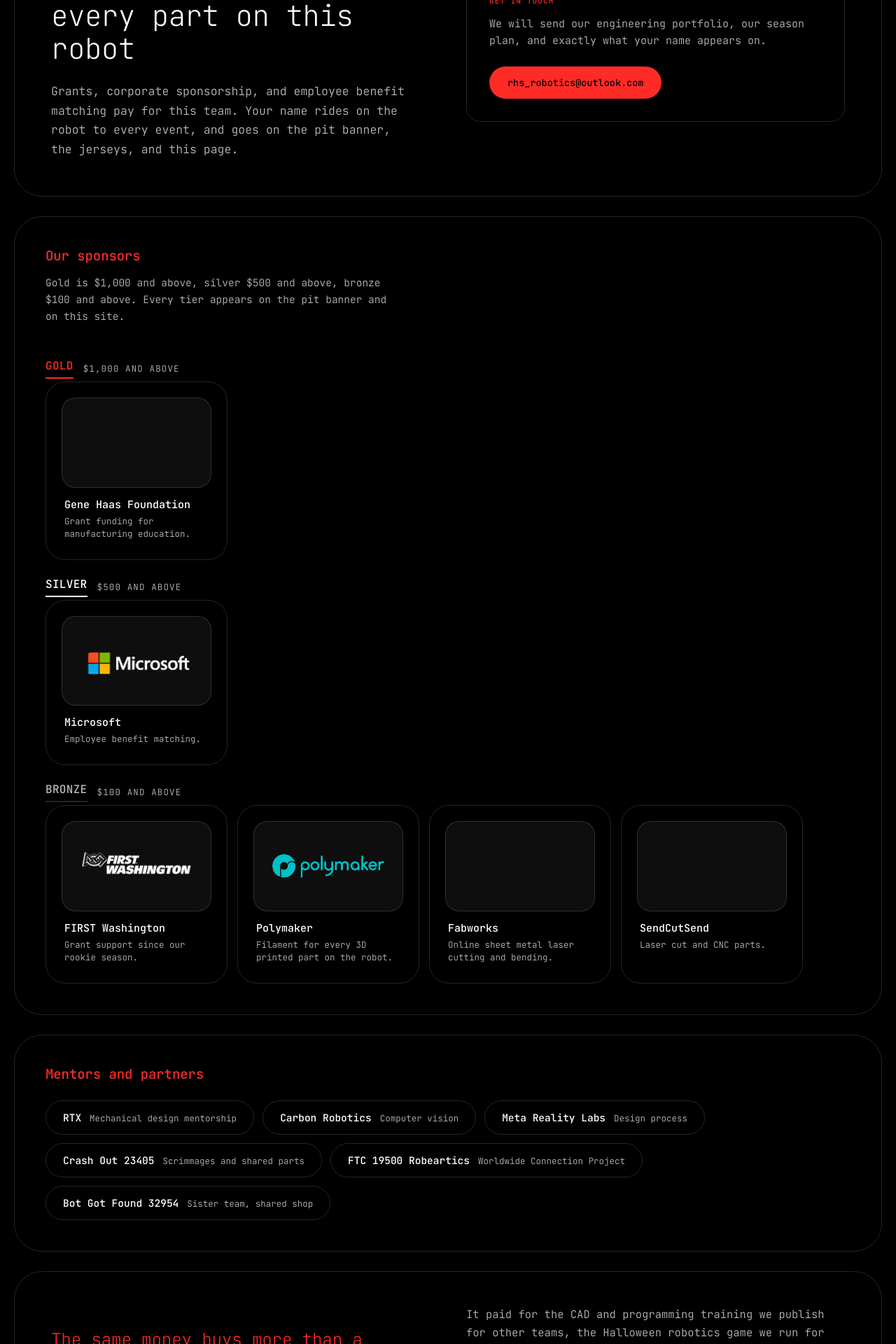
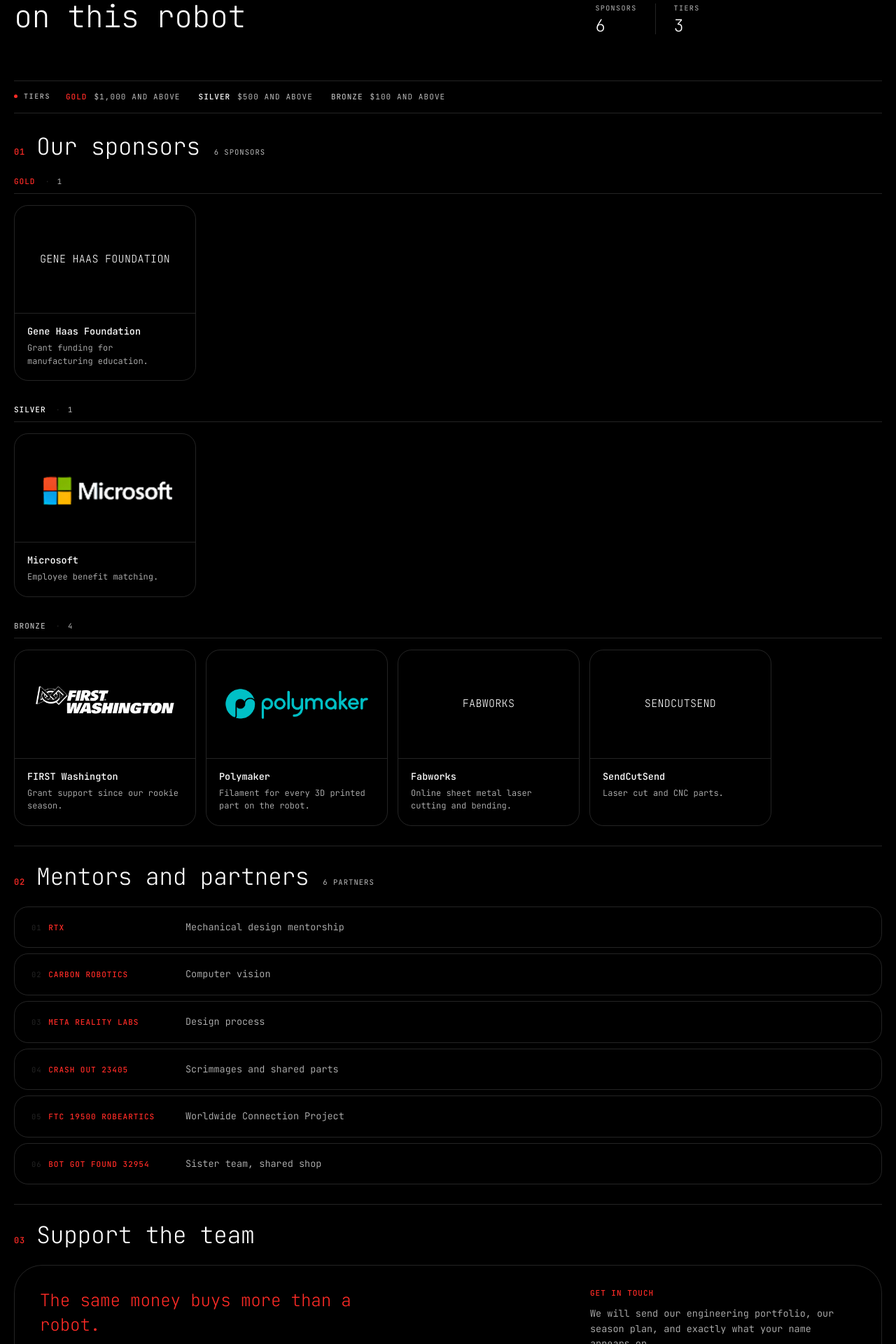
Before and after one commit to BotNotFound/website, a SvelteKit app: page /sponsors in a window 1280 px wide. Shown: the part 280-2200 px from the top of the page at 70% size. Built offline with nearby package versions, Linux system fonts and the light colour scheme.

Commit message:
Update to sponsor page

```diff
--- a/src/lib/components/PartnerList.svelte
+++ b/src/lib/components/PartnerList.svelte
@@ -1,41 +1,82 @@
 <script lang="ts">
+	import { revealOnView } from '$lib/actions/reveal';
 	import type { Partner } from '$lib/types';
 
 	let { partners }: { partners: Partner[] } = $props();
+
+	const pad = (i: number) => String(i + 1).padStart(2, '0');
 </script>
 
-<div class="partner-list">
-	{#each partners as partner (partner.name)}
-		<div class="partner-chip card">
-			<span class="partner-name">{partner.name}</span>
-			<span class="partner-note">{partner.note}</span>
-		</div>
+<ol class="partner-list" role="list">
+	{#each partners as partner, i (partner.name)}
+		<li class="partner-item" use:revealOnView>
+			<div class="partner-row card">
+				<div class="partner-head">
+					<span class="partner-index" aria-hidden="true">{pad(i)}</span>
+					<h3 class="partner-name">{partner.name}</h3>
+				</div>
+				<p class="partner-note">{partner.note}</p>
+			</div>
+		</li>
 	{/each}
-</div>
+</ol>
 
 <style>
 	.partner-list {
+		list-style: none;
+		margin: 0;
+		padding: 0;
+		display: flex;
+		flex-direction: column;
+		gap: 8px;
+	}
+
+	/* Same row geometry as the history build-log entries: a fixed-ish key column
+	   against a wide value column, wrapping rather than an auto-fit grid. */
+	.partner-row {
 		display: flex;
 		flex-wrap: wrap;
-		gap: 12px;
+		gap: 8px 30px;
+		align-items: baseline;
+		padding: 18px 24px;
+		transition: border-color 0.18s ease;
 	}
 
-	.partner-chip {
-		border-radius: var(--radius-full);
-		padding: 14px 24px;
+	.partner-head {
+		flex: 0 1 190px;
 		display: flex;
 		align-items: baseline;
-		gap: 12px;
-		flex-wrap: wrap;
+		gap: 10px;
+		min-width: 0;
+	}
+
+	.partner-index {
+		font-size: 10.5px;
+		font-weight: var(--weight-regular);
+		letter-spacing: 0.08em;
+		color: var(--outline);
+		flex: none;
 	}
 
 	.partner-name {
-		font-size: 14.5px;
+		margin: 0;
+		font-size: 11px;
 		font-weight: var(--weight-medium);
+		letter-spacing: 0.09em;
+		text-transform: uppercase;
+		color: var(--primary);
 	}
 
 	.partner-note {
-		font-size: 12.5px;
+		flex: 1 1 340px;
+		min-width: 0;
+		margin: 0;
+		font-size: 13.5px;
+		line-height: 1.6;
 		color: var(--on-var);
 	}
+
+	.partner-item:hover .partner-row {
+		border-color: var(--primary);
+	}
 </style>
--- a/src/lib/components/SponsorCard.svelte
+++ b/src/lib/components/SponsorCard.svelte
@@ -1,16 +1,25 @@
 <script lang="ts">
+	import { revealOnView } from '$lib/actions/reveal';
 	import type { Sponsor } from '$lib/types';
 
 	let { sponsor }: { sponsor: Sponsor } = $props();
 </script>
 
-<a class="sponsor-card card" href={sponsor.url} target="_blank" rel="noopener">
-	<div
-		class="sponsor-logo"
-		role="img"
-		aria-label={sponsor.name}
-		style:background-image={`url('${sponsor.logo ?? '/sponsors/placeholder.png'}')`}
-	></div>
+<a class="sponsor-card card" href={sponsor.url} target="_blank" rel="noopener" use:revealOnView>
+	<div class="sponsor-plate">
+		{#if sponsor.logo}
+			<div
+				class="sponsor-logo"
+				role="img"
+				aria-label={sponsor.name}
+				style:background-image={`url('${sponsor.logo}')`}
+			></div>
+		{:else}
+			<!-- aria-hidden: .sponsor-name repeats this immediately below. -->
+			<div class="sponsor-wordmark" aria-hidden="true">{sponsor.name}</div>
+		{/if}
+	</div>
+
 	<div class="sponsor-details">
 		<div class="sponsor-name">{sponsor.name}</div>
 		<div class="sponsor-note">{sponsor.note}</div>
@@ -18,47 +27,73 @@
 </a>
 
 <style>
+	/* One box, one internal hairline. The old card nested a bordered logo box
+	   inside a bordered card, which was the fussiest thing on the page. */
 	.sponsor-card {
 		flex: 1 1 210px;
 		max-width: 260px;
-		border-radius: 28px;
-		padding: 22px;
+		border-radius: var(--radius-card);
+		padding: 0;
 		display: flex;
 		flex-direction: column;
-		gap: 14px;
 		color: var(--on-surface);
+		transition: border-color 0.18s ease;
 	}
 
 	.sponsor-card:hover {
 		border-color: var(--primary);
+		/* Held explicitly against the global a:hover { color: var(--primary) }. */
 		color: var(--on-surface);
 	}
 
+	.sponsor-card:focus-visible {
+		outline: 1px solid var(--primary);
+		outline-offset: 3px;
+	}
+
+	.sponsor-plate {
+		aspect-ratio: 5 / 3;
+		display: grid;
+		place-items: center;
+		padding: 22px;
+		border-bottom: 1px solid var(--outline);
+	}
+
 	.sponsor-logo {
-		aspect-ratio: 5 / 3;
-		border-radius: 20px;
-		background-color: var(--sc);
-		border: 1px solid var(--outline);
+		width: 100%;
+		height: 100%;
 		background-repeat: no-repeat;
 		background-position: center;
 		background-size: contain;
-		background-origin: content-box;
-		padding: 22px;
+	}
+
+	/* Sponsors with no logo art get their name set as a wordmark rather than an
+	   empty plate. They paid the same as the ones with art, and the gold tier is
+	   currently logo-less -- a grey "logo goes here" pill would visibly demote it. */
+	.sponsor-wordmark {
+		font-family: var(--font-display);
+		font-size: 15px;
+		font-weight: var(--weight-thin);
+		line-height: 1.3;
+		letter-spacing: 0.02em;
+		text-align: center;
+		text-transform: uppercase;
+		color: var(--on-surface);
 	}
 
 	.sponsor-details {
-		padding: 0 4px 4px;
+		padding: 16px 18px 18px;
 	}
 
 	.sponsor-name {
-		font-size: 15px;
+		font-size: 13.5px;
 		font-weight: var(--weight-medium);
-		margin-bottom: 5px;
+		margin-bottom: 6px;
 	}
 
 	.sponsor-note {
-		font-size: 12.5px;
-		line-height: 1.5;
+		font-size: 12px;
+		line-height: 1.55;
 		color: var(--on-var);
 	}
 </style>
--- a/src/lib/components/SponsorGrid.svelte
+++ b/src/lib/components/SponsorGrid.svelte
@@ -11,8 +11,8 @@
 	{#each groups as group (group.tier)}
 		<div class="tier-group">
 			<div class="tier-header">
-				<span class="tier-chip tier-{group.tier}">{group.label}</span>
-				<span class="tier-amount">{group.amount}</span>
+				<span class="tier-label tier-{group.tier}">{group.label}</span>
+				<span class="tier-count">{group.sponsors.length}</span>
 			</div>
 			<div class="tier-row">
 				{#each group.sponsors as sponsor (sponsor.name)}
@@ -27,7 +27,57 @@
 	.sponsor-tiers {
 		display: flex;
 		flex-direction: column;
-		gap: 10px;
+		gap: 34px;
+	}
+
+	.tier-group {
+		display: flex;
+		flex-direction: column;
+		gap: 16px;
+	}
+
+	/* Label sits on the rule like a table header. The tier amount lives in the
+	   page's legend band, so it is deliberately not repeated here. */
+	.tier-header {
+		display: flex;
+		align-items: baseline;
+		gap: 14px;
+		flex-wrap: wrap;
+		padding-bottom: 10px;
+		border-bottom: 1px solid var(--outline);
+	}
+
+	.tier-label {
+		font-size: 11px;
+		font-weight: var(--weight-medium);
+		letter-spacing: 0.09em;
+		text-transform: uppercase;
+	}
+
+	.tier-label.tier-gold {
+		color: var(--primary);
+	}
+
+	.tier-label.tier-silver {
+		color: var(--on-surface);
+	}
+
+	.tier-label.tier-bronze {
+		color: var(--on-var);
+	}
+
+	.tier-count {
+		font-size: 10.5px;
+		font-weight: var(--weight-regular);
+		letter-spacing: 0.1em;
+		text-transform: uppercase;
+		color: var(--on-var);
+	}
+
+	.tier-count::before {
+		content: '·';
+		margin-right: 10px;
+		color: var(--outline);
 	}
 
 	.tier-row {
@@ -35,42 +85,4 @@
 		flex-wrap: wrap;
 		gap: 14px;
 	}
-
-	.tier-header {
-		display: flex;
-		align-items: center;
-		gap: 14px;
-		flex-wrap: wrap;
-		padding: 14px 0 4px;
-	}
-
-	.tier-chip {
-		padding-bottom: 6px;
-		border-bottom: 2px solid currentColor;
-		font-family: var(--font-display);
-		font-size: 16px;
-		font-weight: var(--weight-medium);
-		letter-spacing: 0.02em;
-		text-transform: uppercase;
-	}
-
-	.tier-chip.tier-gold {
-		color: var(--primary);
-	}
-
-	.tier-chip.tier-silver {
-		color: var(--on-surface);
-	}
-
-	.tier-chip.tier-bronze {
-		color: var(--on-var);
-		border-bottom-color: var(--outline);
-	}
-
-	.tier-amount {
-		font-size: 12.5px;
-		letter-spacing: 0.09em;
-		text-transform: uppercase;
-		color: var(--on-var);
-	}
 </style>
--- a/src/lib/components/timeline/TimelineSeason.svelte
+++ b/src/lib/components/timeline/TimelineSeason.svelte
@@ -1,6 +1,6 @@
 <script lang="ts">
 	import type { Season } from '$lib/types';
-	import { revealOnView } from './reveal';
+	import { revealOnView } from '$lib/actions/reveal';
 
 	let { season }: { season: Season } = $props();
 
--- a/src/lib/sponsors.ts
+++ b/src/lib/sponsors.ts
@@ -7,14 +7,17 @@
 	sponsors: Sponsor[];
 }
 
-const TIER_ORDER: { tier: SponsorTier; label: string; amount: string }[] = [
+/** Every tier, in display order. Exported for the sponsors page legend, which
+    lists all three including any that currently have no sponsors -- it is a
+    pitch to prospective sponsors, so an empty tier still needs to appear. */
+export const SPONSOR_TIERS: { tier: SponsorTier; label: string; amount: string }[] = [
 	{ tier: 'gold', label: 'Gold', amount: '$1,000 and above' },
 	{ tier: 'silver', label: 'Silver', amount: '$500 and above' },
 	{ tier: 'bronze', label: 'Bronze', amount: '$100 and above' }
 ];
 
 export function groupSponsorsByTier(sponsors: Sponsor[]): TierGroup[] {
-	return TIER_ORDER.map(({ tier, label, amount }) => ({
+	return SPONSOR_TIERS.map(({ tier, label, amount }) => ({
 		tier,
 		label,
 		amount,
--- a/src/routes/(site)/history/+page.svelte
+++ b/src/routes/(site)/history/+page.svelte
@@ -3,7 +3,7 @@
 	import { animate, scroll } from 'motion';
 	import TimelineSeason from '$lib/components/timeline/TimelineSeason.svelte';
 	import SeasonScrubber from '$lib/components/timeline/SeasonScrubber.svelte';
-	import { armReveals } from '$lib/components/timeline/reveal';
+	import { armReveals } from '$lib/actions/reveal';
 	import { team } from '$lib/data/teams';
 
 	// Runs on every mount, before any child action, so reveals measure against
--- a/src/routes/(site)/sponsors/+page.svelte
+++ b/src/routes/(site)/sponsors/+page.svelte
@@ -1,7 +1,13 @@
 <script lang="ts">
 	import SponsorGrid from '$lib/components/SponsorGrid.svelte';
 	import PartnerList from '$lib/components/PartnerList.svelte';
+	import { SPONSOR_TIERS } from '$lib/sponsors';
+	import { armReveals } from '$lib/actions/reveal';
 	import { team } from '$lib/data/teams';
+
+	// Runs on every mount, before any child action, so reveals measure against
+	// this visit rather than module load.
+	armReveals();
 </script>
 
 <svelte:head>
@@ -9,93 +15,342 @@
 </svelte:head>
 
 <main class="page-main">
-	<section class="intro panel">
-		<div>
-			<div class="eyebrow intro-eyebrow">Sponsors</div>
-			<h1 class="heading-display intro-title">{team.sponsorTitle}</h1>
-			<p class="body-copy intro-lede">{team.sponsorIntro}</p>
+	<section class="sponsors-intro">
+		<div class="sponsors-head">
+			<div class="eyebrow">Sponsors</div>
+			<h1 class="heading-display sponsors-title">{team.sponsorTitle}</h1>
 		</div>
-		<div class="contact-card">
-			<div class="contact-label">Get in touch</div>
-			<p class="contact-copy">
-				We will send our engineering portfolio, our season plan, and exactly what your name appears on.
-			</p>
-			<a class="contact-email" href="mailto:rhs_robotics@outlook.com">rhs_robotics@outlook.com</a>
+
+		<div class="sponsors-aside">
+			<p class="body-copy sponsors-lede">{team.sponsorIntro}</p>
+			<dl class="sponsors-stats">
+				<div class="sponsors-stat">
+					<dt class="sponsors-stat-label">Sponsors</dt>
+					<dd class="sponsors-stat-value">{team.sponsors.length}</dd>
+				</div>
+				<div class="sponsors-stat">
+					<dt class="sponsors-stat-label">Tiers</dt>
+					<dd class="sponsors-stat-value">{SPONSOR_TIERS.length}</dd>
+				</div>
+			</dl>
 		</div>
 	</section>
 
-	<section class="panel sponsors-panel">
-		<h2 class="section-kicker">Our sponsors</h2>
-		<p class="body-copy sponsors-note">
-			Gold is $1,000 and above, silver $500 and above, bronze $100 and above. Every tier appears on
-			the pit banner and on this site.
-		</p>
+	<div class="sp-legend">
+		<span class="sp-legend-label">Tiers</span>
+		<div class="sp-legend-list">
+			{#each SPONSOR_TIERS as tier (tier.tier)}
+				<span class="sp-legend-item sp-legend-{tier.tier}">
+					{tier.label}<span class="sp-legend-amount">{tier.amount}</span>
+				</span>
+			{/each}
+		</div>
+	</div>
+
+	<section class="sp-section" aria-labelledby="sp-sponsors">
+		<header class="sp-head">
+			<h2 id="sp-sponsors" class="sp-title heading-display">
+				<span class="sp-title-index" aria-hidden="true">01</span>
+				<span class="sp-title-text">Our sponsors</span>
+			</h2>
+			<div class="sp-head-meta">
+				<span class="sp-chip">{team.sponsors.length} sponsors</span>
+			</div>
+		</header>
 		<SponsorGrid sponsors={team.sponsors} />
 	</section>
 
-	<section class="panel partners-panel">
-		<h2 class="section-kicker partners-heading">Mentors and partners</h2>
+	<section class="sp-section" aria-labelledby="sp-partners">
+		<header class="sp-head">
+			<h2 id="sp-partners" class="sp-title heading-display">
+				<span class="sp-title-index" aria-hidden="true">02</span>
+				<span class="sp-title-text">Mentors and partners</span>
+			</h2>
+			<div class="sp-head-meta">
+				<span class="sp-chip">{team.partners.length} partners</span>
+			</div>
+		</header>
 		<PartnerList partners={team.partners} />
 	</section>
 
-	<section class="panel pitch-panel">
-		<p class="pitch-headline">{team.sponsorPitch}</p>
-		<p class="body-copy pitch-tail">{team.sponsorPitchTail}</p>
+	<section class="sp-section" aria-labelledby="sp-support">
+		<header class="sp-head">
+			<h2 id="sp-support" class="sp-title heading-display">
+				<span class="sp-title-index" aria-hidden="true">03</span>
+				<span class="sp-title-text">Support the team</span>
+			</h2>
+		</header>
+
+		<div class="sp-close panel">
+			<div class="sp-pitch">
+				<p class="sp-pitch-headline">{team.sponsorPitch}</p>
+				<p class="body-copy sp-pitch-tail">{team.sponsorPitchTail}</p>
+			</div>
+			<div class="sp-contact">
+				<div class="sp-contact-label">Get in touch</div>
+				<p class="sp-contact-copy">
+					We will send our engineering portfolio, our season plan, and exactly what your name appears
+					on.
+				</p>
+				<a class="sp-contact-email" href="mailto:rhs_robotics@outlook.com"
+					>rhs_robotics@outlook.com</a
+				>
+			</div>
+		</div>
 	</section>
 </main>
 
 <style>
-	.intro {
-		padding: 52px;
-		display: grid;
-		grid-template-columns: repeat(auto-fit, minmax(300px, 1fr));
-		gap: 36px 52px;
-		align-items: center;
+	/* Masthead: title flush left, supporting text flush to the page's right edge.
+	   No gutter indent -- unlike history, nothing occupies a gutter here, so the
+	   content sits on the page padding and lines up with its own section rules. */
+	.sponsors-intro {
+		padding: 26px 0 38px;
+		display: flex;
+		flex-wrap: wrap;
+		justify-content: space-between;
+		align-items: flex-end;
+		gap: 30px 64px;
 	}
 
-	.intro-eyebrow {
-		margin-bottom: 24px;
+	.sponsors-head {
+		flex: 1 1 380px;
+		min-width: 0;
 	}
 
-	.intro-title {
-		font-size: clamp(26px, 3.2vw, 42px);
-		line-height: 1.15;
+	.sponsors-title {
+		font-size: clamp(26px, 3.4vw, 46px);
+		line-height: 1.12;
 		letter-spacing: -0.015em;
-		margin: 0 0 24px;
+		margin: 20px 0 0;
 	}
 
-	.intro-lede {
-		font-size: 16.5px;
-		font-weight: var(--weight-light);
-		line-height: 1.68;
-		max-width: 52ch;
+	.sponsors-aside {
+		flex: 0 1 clamp(280px, 32vw, 440px);
 	}
 
-	.contact-card {
-		background: transparent;
-		border: 1px solid var(--outline);
-		border-radius: var(--radius-card);
-		padding: 32px;
+	.sponsors-lede {
+		font-size: 14.5px;
+		line-height: 1.7;
+		max-width: 46ch;
 	}
 
-	.contact-label {
+	/* Spec strip -- value over label, hairline between. */
+	.sponsors-stats {
+		display: flex;
+		flex-wrap: wrap;
+		margin: 26px 0 0;
+	}
+
+	.sponsors-stat {
+		padding: 0 26px;
+	}
+
+	.sponsors-stat:first-child {
+		padding-left: 0;
+	}
+
+	.sponsors-stat + .sponsors-stat {
+		border-left: 1px solid var(--outline);
+	}
+
+	.sponsors-stat-label {
+		margin: 0;
+		font-size: 10px;
+		font-weight: var(--weight-regular);
+		letter-spacing: 0.14em;
+		text-transform: uppercase;
+		color: var(--on-var);
+	}
+
+	.sponsors-stat-value {
+		margin: 7px 0 0;
+		font-family: var(--font-display);
+		font-size: 24px;
+		font-weight: var(--weight-thin);
+		line-height: 1;
+		letter-spacing: -0.01em;
+		color: var(--on-surface);
+	}
+
+	/* Tier legend -- the tier/amount mapping as a ruled band rather than prose.
+	   Lists all three tiers even if one is currently empty: it is a pitch. */
+	.sp-legend {
+		display: flex;
+		align-items: center;
+		gap: clamp(12px, 2.4vw, 22px);
+		flex-wrap: wrap;
+		padding: 15px 0 16px;
+		border-top: 1px solid var(--outline);
+		border-bottom: 1px solid var(--outline);
+	}
+
+	.sp-legend-label {
+		display: inline-flex;
+		align-items: center;
+		gap: 9px;
+		font-size: 10px;
+		font-weight: var(--weight-medium);
+		letter-spacing: 0.16em;
+		text-transform: uppercase;
+		color: var(--on-var);
+		flex: none;
+	}
+
+	.sp-legend-label::before {
+		content: '';
+		width: 5px;
+		height: 5px;
+		border-radius: var(--radius-full);
+		background: var(--primary);
+		flex: none;
+	}
+
+	.sp-legend-list {
+		display: flex;
+		flex-wrap: wrap;
+		gap: 10px 26px;
+	}
+
+	.sp-legend-item {
 		font-size: 11px;
 		font-weight: var(--weight-medium);
+		letter-spacing: 0.09em;
+		text-transform: uppercase;
+	}
+
+	.sp-legend-gold {
+		color: var(--primary);
+	}
+
+	.sp-legend-silver {
+		color: var(--on-surface);
+	}
+
+	.sp-legend-bronze {
+		color: var(--on-var);
+	}
+
+	.sp-legend-amount {
+		margin-left: 10px;
+		font-weight: var(--weight-regular);
+		letter-spacing: 0.1em;
+		color: var(--on-var);
+	}
+
+	/* Ruled bands. .page-main's 28px gap sits above the rule, 24px below, so each
+	   rule binds to the section it opens. */
+	.sp-section {
+		border-top: 1px solid var(--outline);
+		padding-top: 24px;
+	}
+
+	/* The legend band already closes with a rule, so the section it opens must
+	   not draw its own -- otherwise two hairlines sit 28px apart. */
+	.sp-legend + .sp-section {
+		border-top: none;
+		padding-top: 0;
+	}
+
+	.sp-head {
+		display: flex;
+		flex-wrap: wrap;
+		align-items: baseline;
+		gap: 10px 20px;
+		margin-bottom: 22px;
+	}
+
+	.sp-title {
+		display: flex;
+		flex-wrap: wrap;
+		align-items: baseline;
+		gap: 8px 16px;
+		margin: 0;
+	}
+
+	.sp-title-index {
+		color: var(--primary);
+		font-weight: var(--weight-medium);
+		font-size: 12px;
+		letter-spacing: 0.07em;
+	}
+
+	.sp-title-text {
+		font-size: clamp(22px, 2.6vw, 34px);
+		font-weight: var(--weight-thin);
+		line-height: 1.2;
+		letter-spacing: -0.015em;
+	}
+
+	.sp-head-meta {
+		display: flex;
+		flex-wrap: wrap;
+		align-items: center;
+		gap: 10px;
+	}
+
+	.sp-chip {
+		font-size: 10.5px;
+		font-weight: var(--weight-regular);
 		letter-spacing: 0.1em;
 		text-transform: uppercase;
-		color: var(--primary);
-		margin-bottom: 14px;
+		color: var(--on-var);
 	}
 
-	.contact-copy {
-		font-size: 15px;
-		font-weight: var(--weight-light);
-		line-height: 1.65;
-		color: var(--on-var);
-		margin: 0 0 24px;
+	/* Same geometry as the history page's one panel (.tl-brief). */
+	.sp-close {
+		padding: 32px 36px;
+		display: flex;
+		flex-wrap: wrap;
+		gap: 28px 44px;
+		align-items: start;
 	}
 
-	.contact-email {
+	.sp-pitch {
+		flex: 1 1 340px;
+		min-width: 0;
+	}
+
+	.sp-pitch-headline {
+		font-family: var(--font-display);
+		font-size: clamp(18px, 1.9vw, 26px);
+		font-weight: var(--weight-thin);
+		line-height: 1.42;
+		letter-spacing: -0.01em;
+		margin: 0;
+		max-width: 34ch;
+		color: var(--primary);
+	}
+
+	.sp-pitch-tail {
+		margin: 18px 0 0;
+		font-size: 15px;
+		line-height: 1.72;
+		max-width: 56ch;
+	}
+
+	.sp-contact {
+		flex: 0 1 380px;
+		min-width: 0;
+	}
+
+	.sp-contact-label {
+		font-size: 11px;
+		font-weight: var(--weight-medium);
+		letter-spacing: 0.09em;
+		text-transform: uppercase;
+		color: var(--primary);
+		margin-bottom: 12px;
+	}
+
+	.sp-contact-copy {
+		margin: 0 0 22px;
+		font-size: 13.5px;
+		line-height: 1.6;
+		color: var(--on-var);
+	}
+
+	.sp-contact-email {
 		display: inline-flex;
 		align-items: center;
 		background: var(--primary);
@@ -106,49 +361,8 @@
 		font-weight: var(--weight-medium);
 	}
 
-	.contact-email:hover {
+	.sp-contact-email:hover {
 		opacity: 0.9;
 		color: var(--on-primary);
 	}
-
-	.sponsors-panel,
-	.partners-panel,
-	.pitch-panel {
-		padding: 44px;
-	}
-
-	.sponsors-note {
-		font-size: 14.5px;
-		line-height: 1.65;
-		margin: 0 0 34px;
-		max-width: 58ch;
-	}
-
-	.partners-heading {
-		margin: 0 0 24px;
-	}
-
-	.pitch-panel {
-		padding: 48px 52px;
-		display: grid;
-		grid-template-columns: repeat(auto-fit, minmax(300px, 1fr));
-		gap: 28px 52px;
-		align-items: center;
-	}
-
-	.pitch-headline {
-		font-family: var(--font-display);
-		font-size: clamp(18px, 1.9vw, 26px);
-		font-weight: var(--weight-thin);
-		line-height: 1.42;
-		letter-spacing: -0.01em;
-		margin: 0;
-		max-width: 34ch;
-		color: var(--primary);
-	}
-
-	.pitch-tail {
-		font-size: 15.5px;
-		max-width: 56ch;
-	}
 </style>
```
Also changed, not shown: src/lib/actions/reveal.ts (renamed from src/lib/components/timeline/reveal.ts, +4 -4 lines), src/lib/types.ts (+8 -1 lines), static/sponsors/placeholder.png (deleted).
